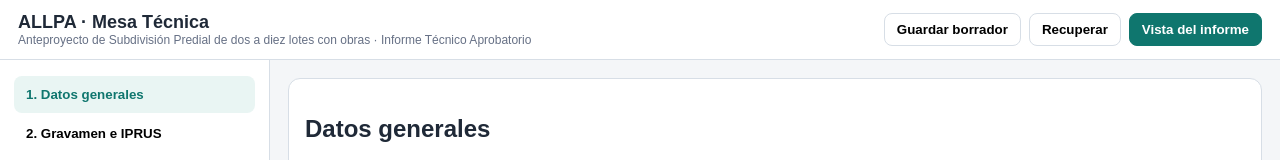
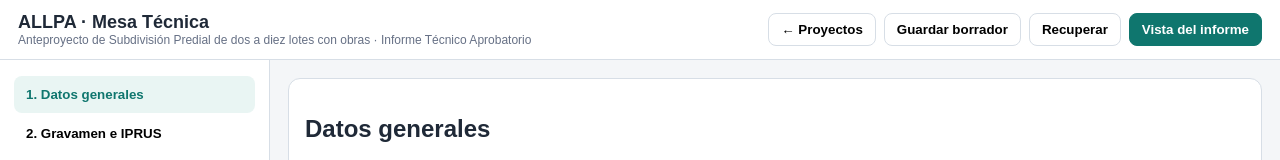
Before and after one commit to scarlettenietopaez-blip/PRUEBAS, a plain HTML site: page informes/anteproyecto_subdivision/index.html in a window 1280 px wide. Shown: the top 160 px of the page. Drawn offline with Linux system fonts and the light colour scheme.

Commit message:
Add files via upload

```diff
--- a/informes/anteproyecto_subdivision/index.html
+++ b/informes/anteproyecto_subdivision/index.html
@@ -26,7 +26,7 @@ table{width:100%;border-collapse:collapse;font-size:13px}th,td{border:1px solid
 <body>
 <header>
 <div><h1>ALLPA · Mesa Técnica</h1><div class="small">Anteproyecto de Subdivisión Predial de dos a diez lotes con obras · Informe Técnico Aprobatorio</div></div>
-<div class="actions"><button class="btn" onclick="saveDraft()">Guardar borrador</button><button class="btn" onclick="loadDraft()">Recuperar</button><button class="btn primary" onclick="showTab('preview')">Vista del informe</button></div>
+<div class="actions"><button class="btn" onclick="window.location.href='../index.html'">← Proyectos</button><button class="btn" onclick="saveDraft()">Guardar borrador</button><button class="btn" onclick="loadDraft()">Recuperar</button><button class="btn primary" onclick="showTab('preview')">Vista del informe</button></div>
 </header>
 <div class="layout">
 <nav id="tabs">
```
